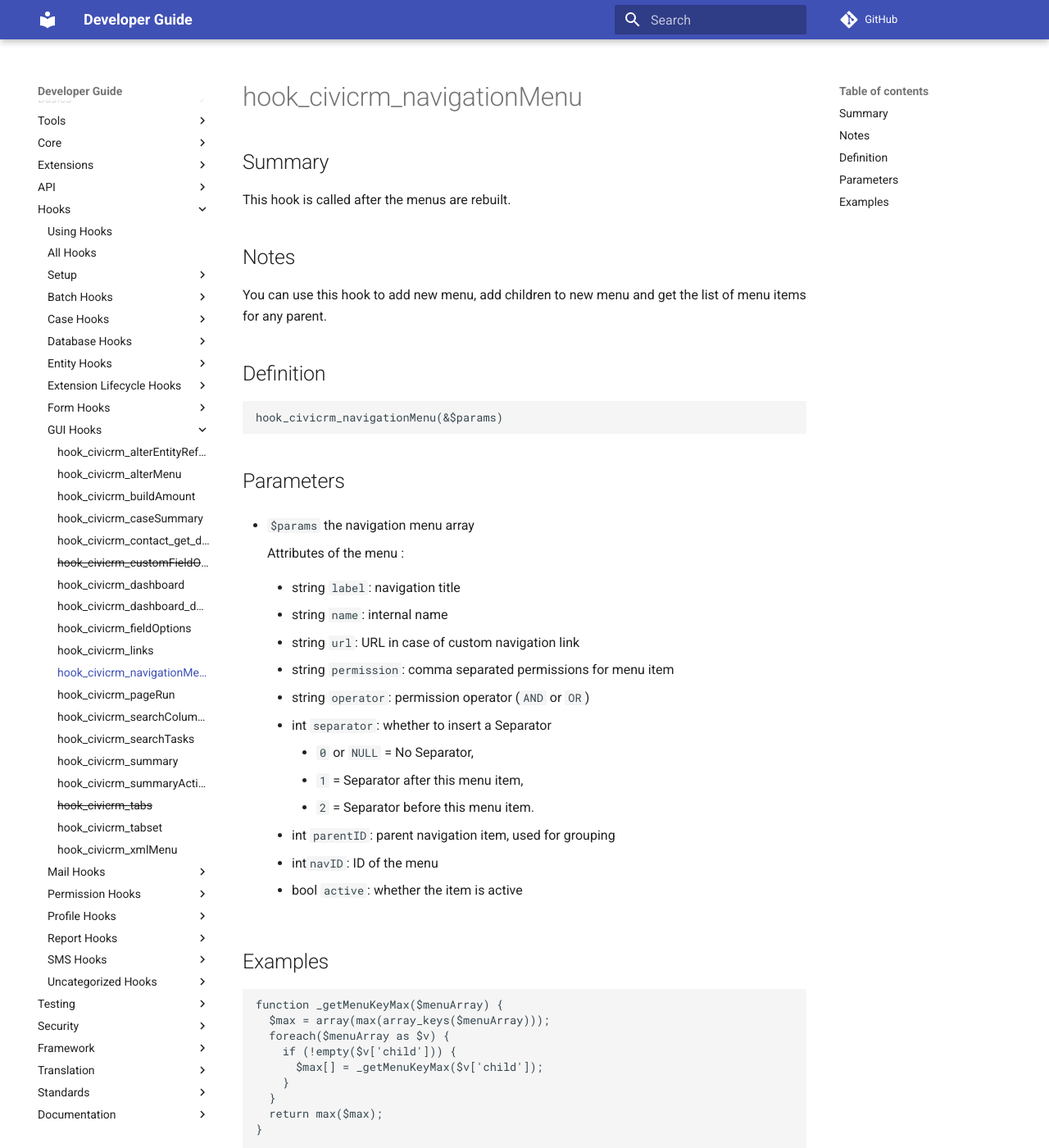
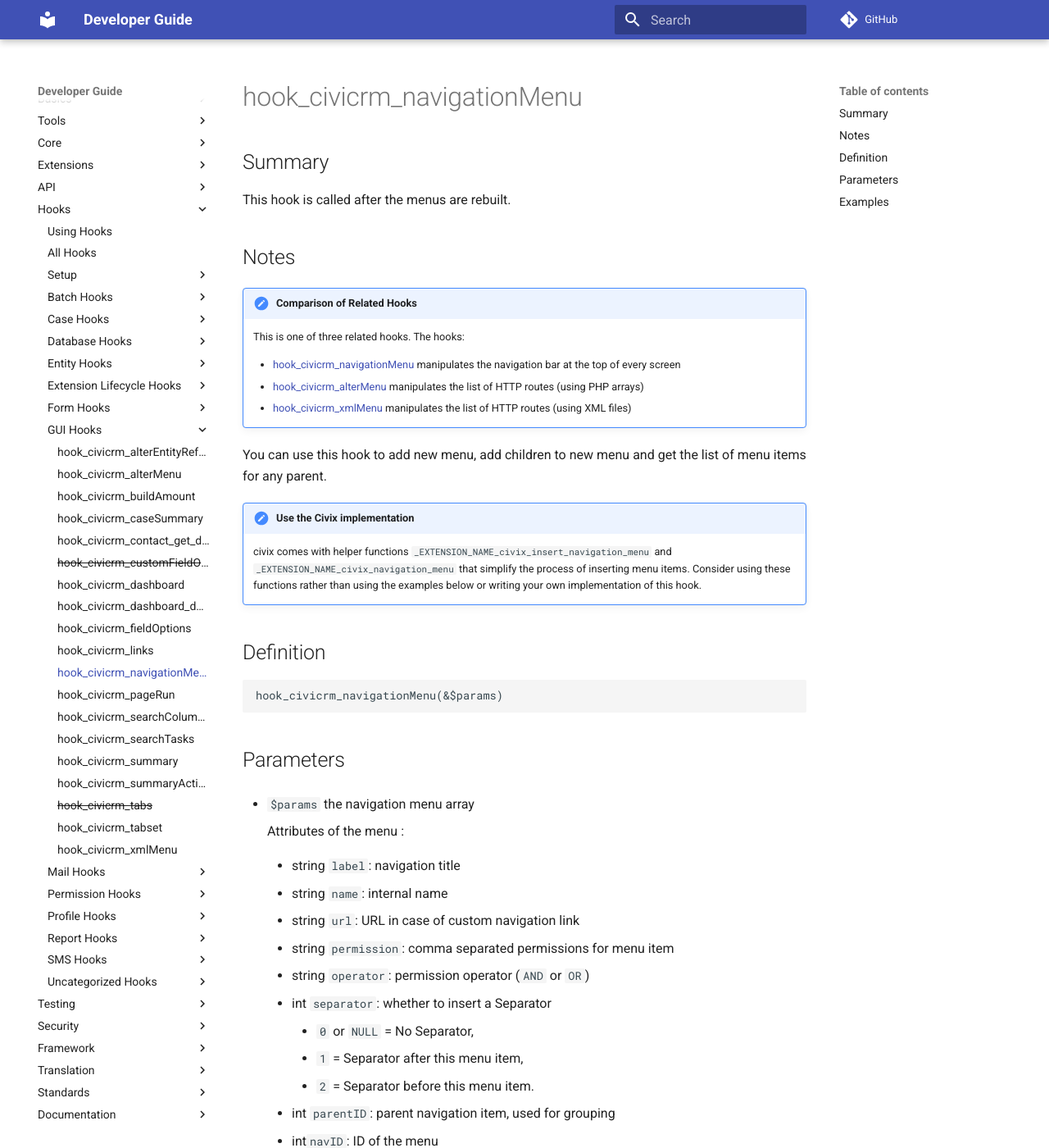
Before and after one commit to civicrm/civicrm-dev-docs, an MkDocs documentation site: the page built from docs/hooks/hook_civicrm_navigationMenu.md, in a window 1280 px wide and 1400 px high. Shown: the whole window at 82% size. Built offline with MkDocs 1.6.1 and Material for MkDocs 9.7.7, drawn with Linux system fonts in a browser that asks for light colours; comment, search, counter and statistics services are not loaded; old or Windows-style settings are respelled for this version of MkDocs; some of the changed text lies outside the part shown.

Commit message:
Reference other nav/menu hooks and the civix implementation

````diff
--- a/docs/hooks/hook_civicrm_navigationMenu.md
+++ b/docs/hooks/hook_civicrm_navigationMenu.md
@@ -6,7 +6,17 @@ This hook is called after the menus are rebuilt.
 
 ## Notes
 
+!!! note "Comparison of Related Hooks"
+    This is one of three related hooks. The hooks:
+
+    -   [hook_civicrm_navigationMenu](/hooks/hook_civicrm_navigationMenu.md) manipulates the navigation bar at the top of every screen
+    -   [hook_civicrm_alterMenu](/hooks/hook_civicrm_alterMenu.md) manipulates the list of HTTP routes (using PHP arrays)
+    -   [hook_civicrm_xmlMenu](/hooks/hook_civicrm_xmlMenu.md) manipulates the list of HTTP routes (using XML files)
+
 You can use this hook to add new menu, add children to new menu and get the list of menu items for any parent.
+
+!!! note "Use the Civix implementation"
+    civix comes with helper functions `_EXTENSION_NAME_civix_insert_navigation_menu` and `_EXTENSION_NAME_civix_navigation_menu` that simplify the process of inserting menu items. Consider using these functions rather than using the examples below or writing your own implementation of this hook.
 
 ## Definition
 
@@ -43,6 +53,8 @@ hook_civicrm_navigationMenu(&$params)
     -   bool `active`: whether the item is active
 
 ## Examples
+
+!!! note You probably want to use the civix implmentation rather than these examples (see above).
 
 ```php
 function _getMenuKeyMax($menuArray) {
````
